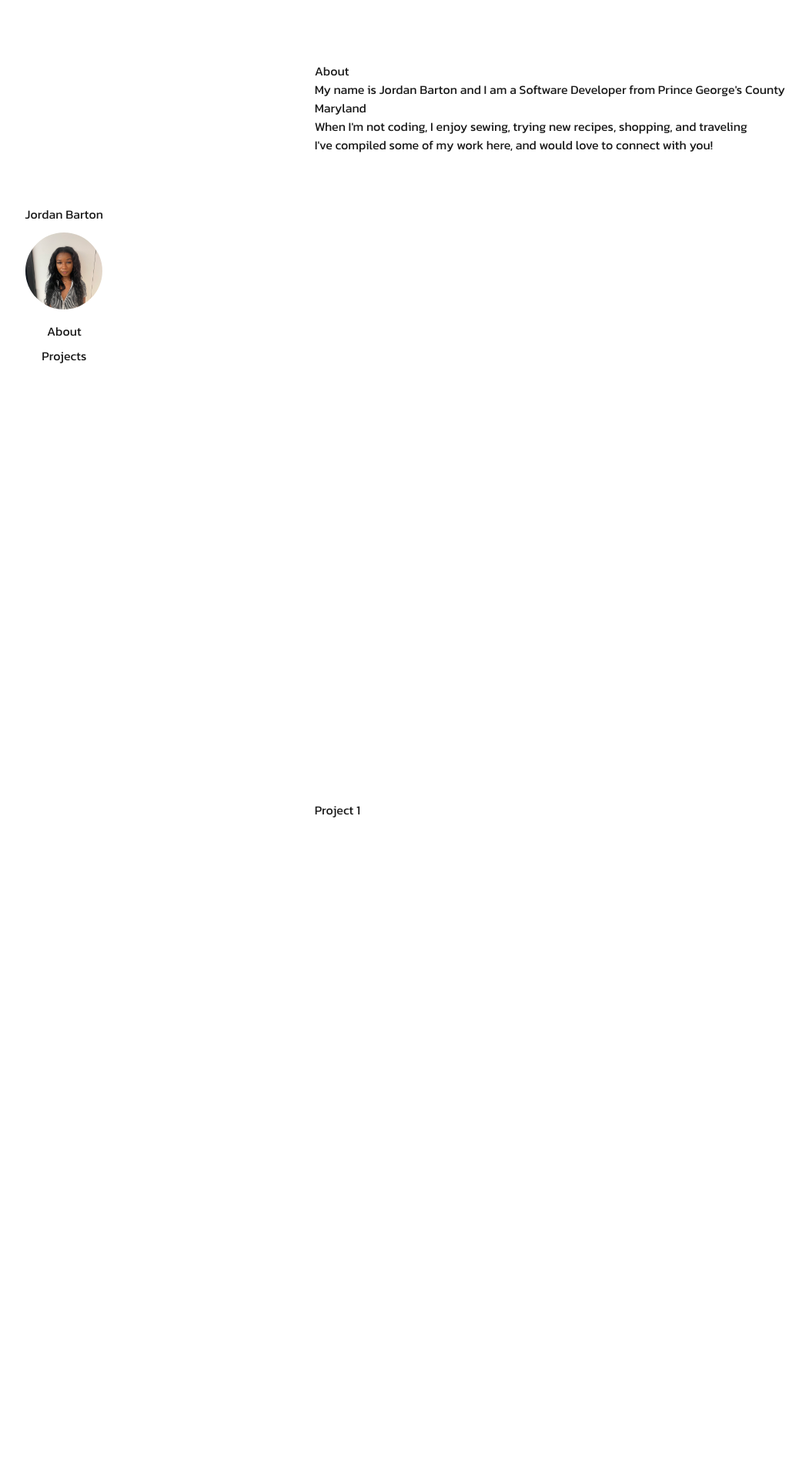
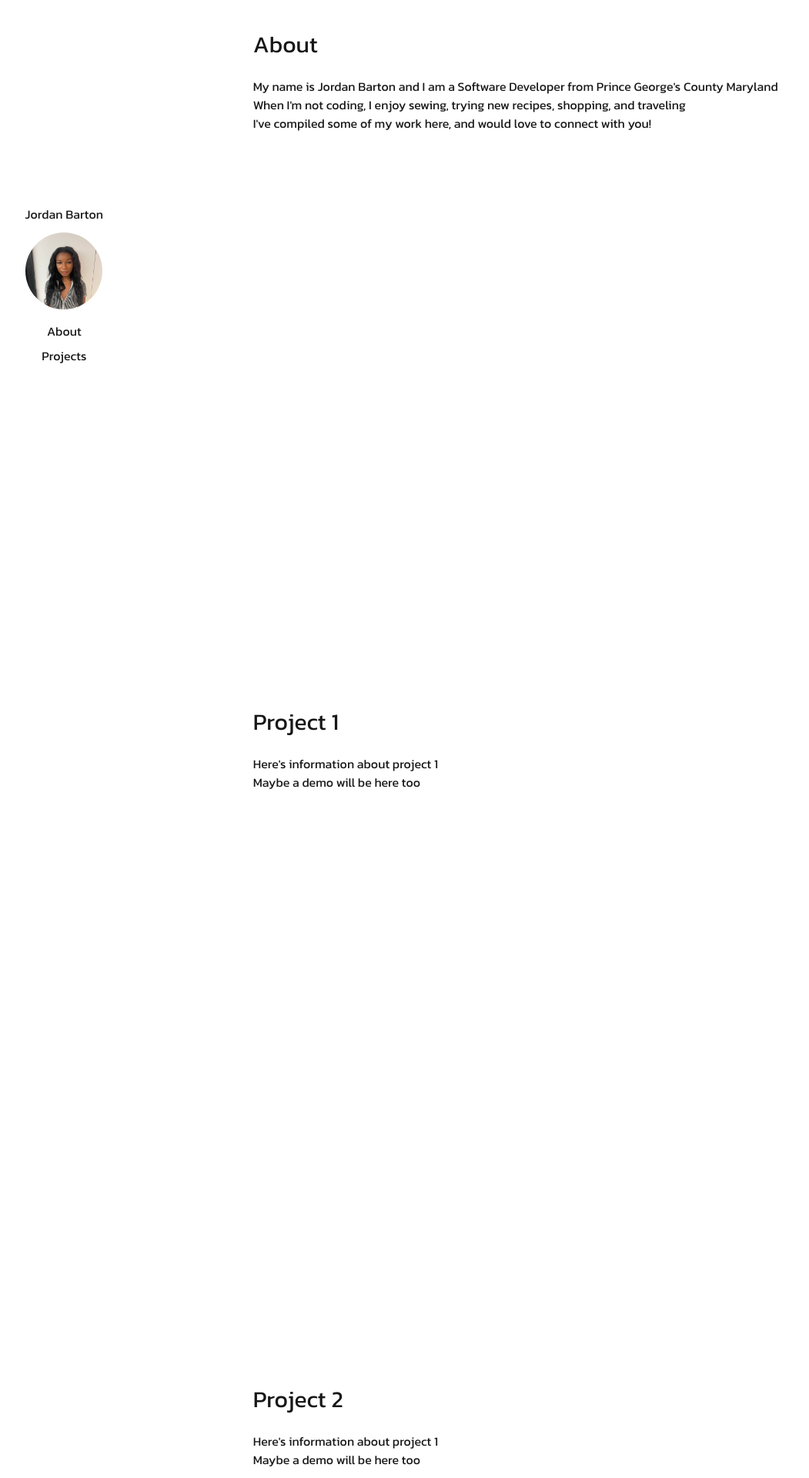
Before and after one commit to jsbarton/portfolio, a Next.js app: page / in a window 1280 px wide. Shown: the top 1920 px of the page at 77% size, without its empty margins (130-1181 px from the left). Built offline with nearby package versions, Linux system fonts and the light colour scheme.

Commit message:
more styling

```diff
--- a/app/page.tsx
+++ b/app/page.tsx
@@ -6,7 +6,8 @@ import LinkedInLogo from "./i/linked-in-logo.png";
 import { MutableRefObject, useRef } from "react";
 
 export default function Home() {
-  const contentWrapper = "m-20 w-50 h-screen m-10";
+  const contentWrapper = "w-50 h-screen my-10";
+  const title = "text-3xl pb-6";
   const aboutRef = useRef(null);
   const projectsRef = useRef(null);
 
@@ -44,7 +45,7 @@ export default function Home() {
         <div className="w-0.5" />
         <div className="flex flex-col justify-around overflow-y-auto px-8 w-2/3">
           <div className={contentWrapper} ref={aboutRef}>
-            <p>About</p>
+            <p className={title}>About</p>
             <p>
               My name is Jordan Barton and I am a Software Developer from Prince
               George's County Maryland
@@ -59,11 +60,16 @@ export default function Home() {
             </p>
           </div>
           <div className={contentWrapper} ref={projectsRef}>
-            Project 1
+            <p className={title}>Project 1</p>
+            <p>Here's information about project 1</p>
+            <p>Maybe a demo will be here too</p>
           </div>
-          <div className={contentWrapper}>Project 2</div>
-          <div className={contentWrapper}>Project 3</div>
-          <div className={contentWrapper}>AI playlist generator</div>
+
+          <div className={contentWrapper}>
+            <p className={title}>Project 2</p>
+            <p>Here's information about project 1</p>
+            <p>Maybe a demo will be here too</p>
+          </div>
         </div>
       </div>
     </>
```
